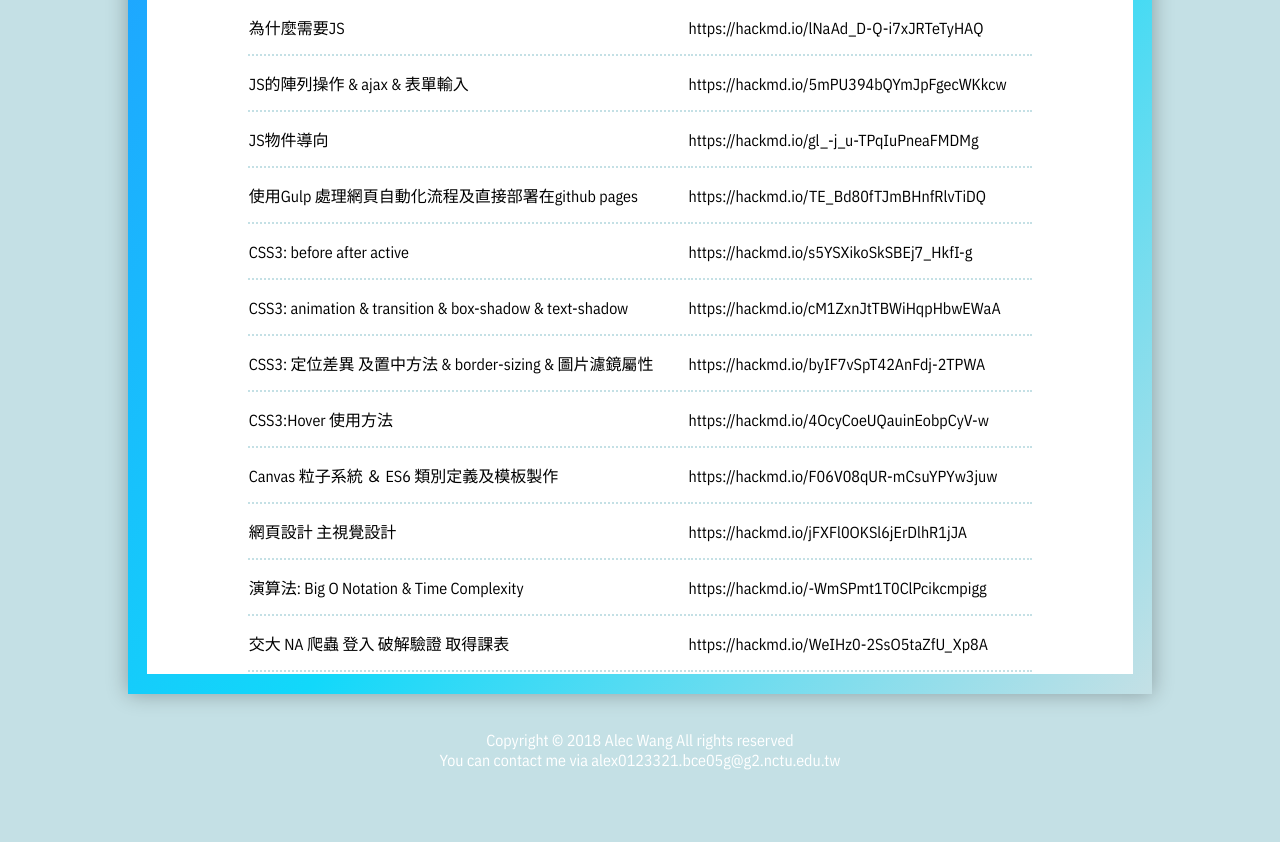
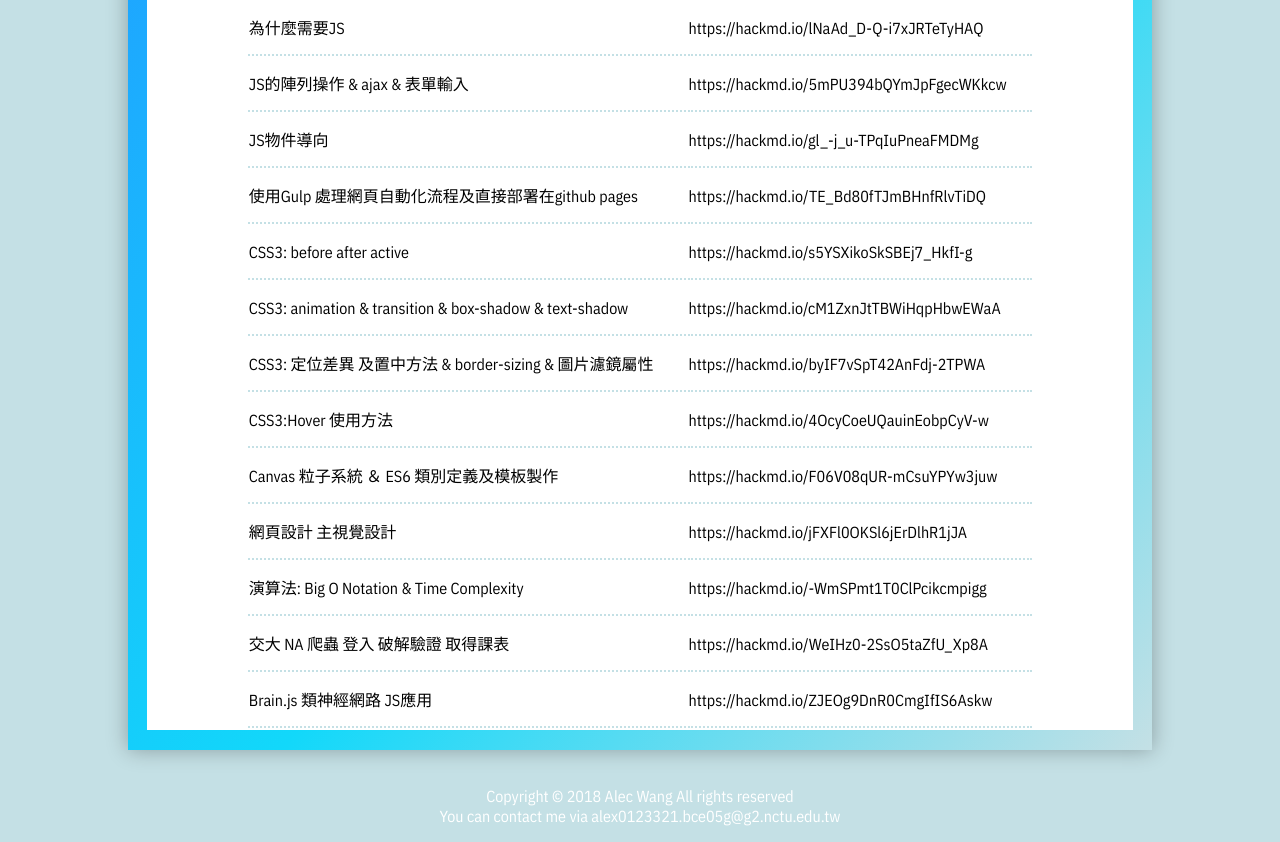
Before and after one commit to alec0123321/hackMD_note, a website: page index.html in a window 1280 px wide. Shown: the part 137-979 px from the top of the page. Before the commit the page ends 923 px from the top, so only its background shows below. Drawn offline with nearby package versions, Linux system fonts and the light colour scheme.

Commit message:
add Brain.js

```diff
--- a/index.html
+++ b/index.html
@@ -62,6 +62,10 @@ href="https://cdn.jsdelivr.net/npm/animate.css@3.5.2/animate.min.css">
           <td>交大 NA 爬蟲 登入 破解驗證 取得課表</td>
           <td><a href="https://hackmd.io/WeIHz0-2SsO5taZfU_Xp8A">https://hackmd.io/WeIHz0-2SsO5taZfU_Xp8A</a></td>
         </tr>
+        <tr>
+          <td>Brain.js 類神經網路 JS應用</td>
+          <td><a href="https://hackmd.io/ZJEOg9DnR0CmgIfIS6Askw">https://hackmd.io/ZJEOg9DnR0CmgIfIS6Askw</a></td>
+        </tr>
       </table>
       <div class="small">
         <li><a href="https://hackmd.io/lNaAd_D-Q-i7xJRTeTyHAQ">為什麼需要JS</a></li>
@@ -76,6 +80,7 @@ href="https://cdn.jsdelivr.net/npm/animate.css@3.5.2/animate.min.css">
         <li><a href="https://hackmd.io/jFXFl0OKSl6jErDlhR1jJA">網頁設計 主視覺設計</a></li>
         <li><a href="https://hackmd.io/-WmSPmt1T0ClPcikcmpigg">演算法: Big O Notation & Time Complexity</a></li>
         <li><a href="https://hackmd.io/WeIHz0-2SsO5taZfU_Xp8A">交大 NA 爬蟲 登入 破解驗證 取得課表</a></li>
+        <li><a href="https://hackmd.io/ZJEOg9DnR0CmgIfIS6Askw">Brain.js 類神經網路 JS應用</a></li>
       </div>
     </div>
   </div>
```
